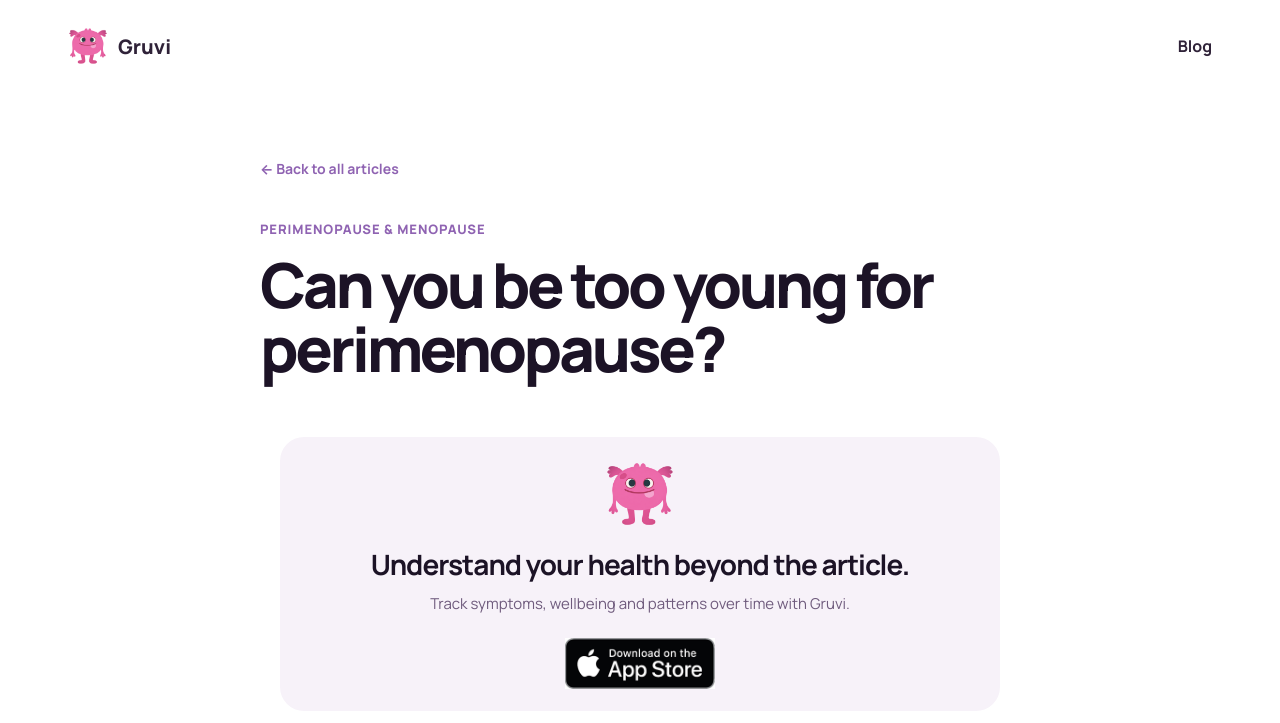
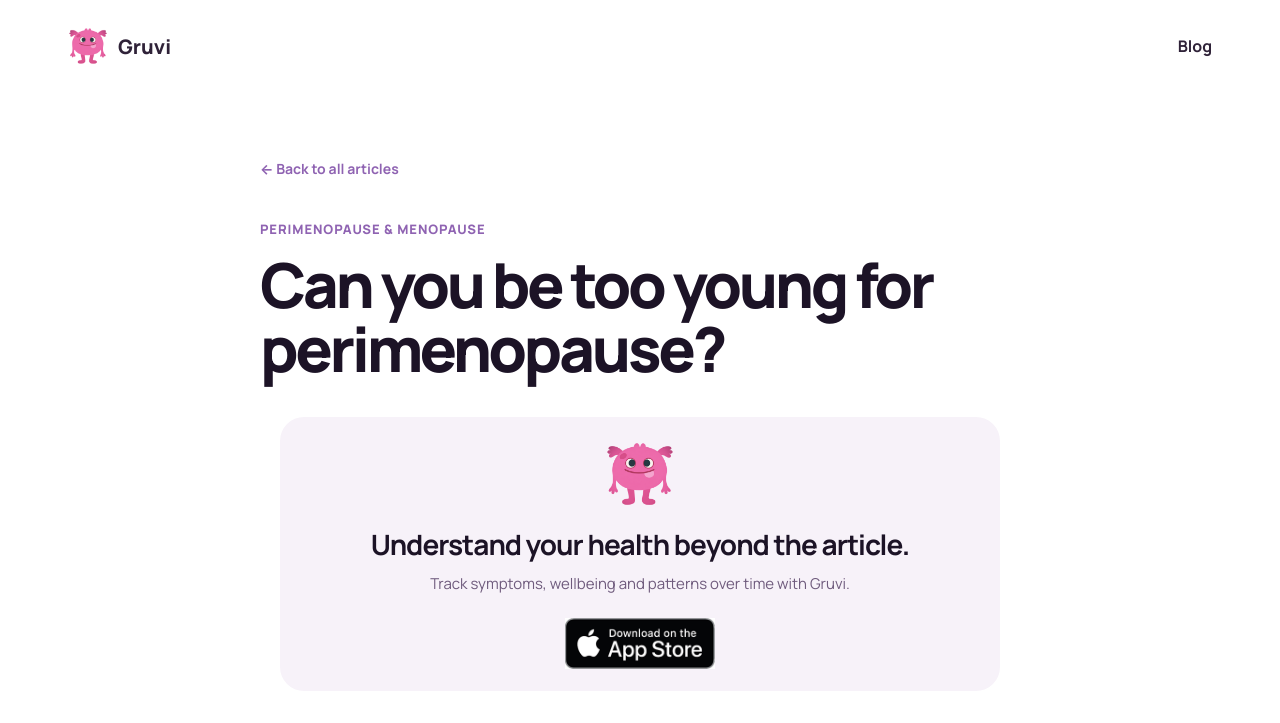
Before and after one commit to moans83/ls-companion-website, a plain HTML site: page blog/perimenopause-too-young.html in a window 1280 px wide. Shown: the top 723 px of the page. Drawn offline with Linux system fonts and the light colour scheme.

Commit message:
Update perimenopause-too-young.html

```diff
--- a/blog/perimenopause-too-young.html
+++ b/blog/perimenopause-too-young.html
@@ -361,7 +361,7 @@
 
     .app-cta {
       max-width: 720px;
-      margin: 55px auto;
+      margin: 35px auto;
       padding: 22px 15px;
       text-align: center;
       background: var(--soft-purple);
```
